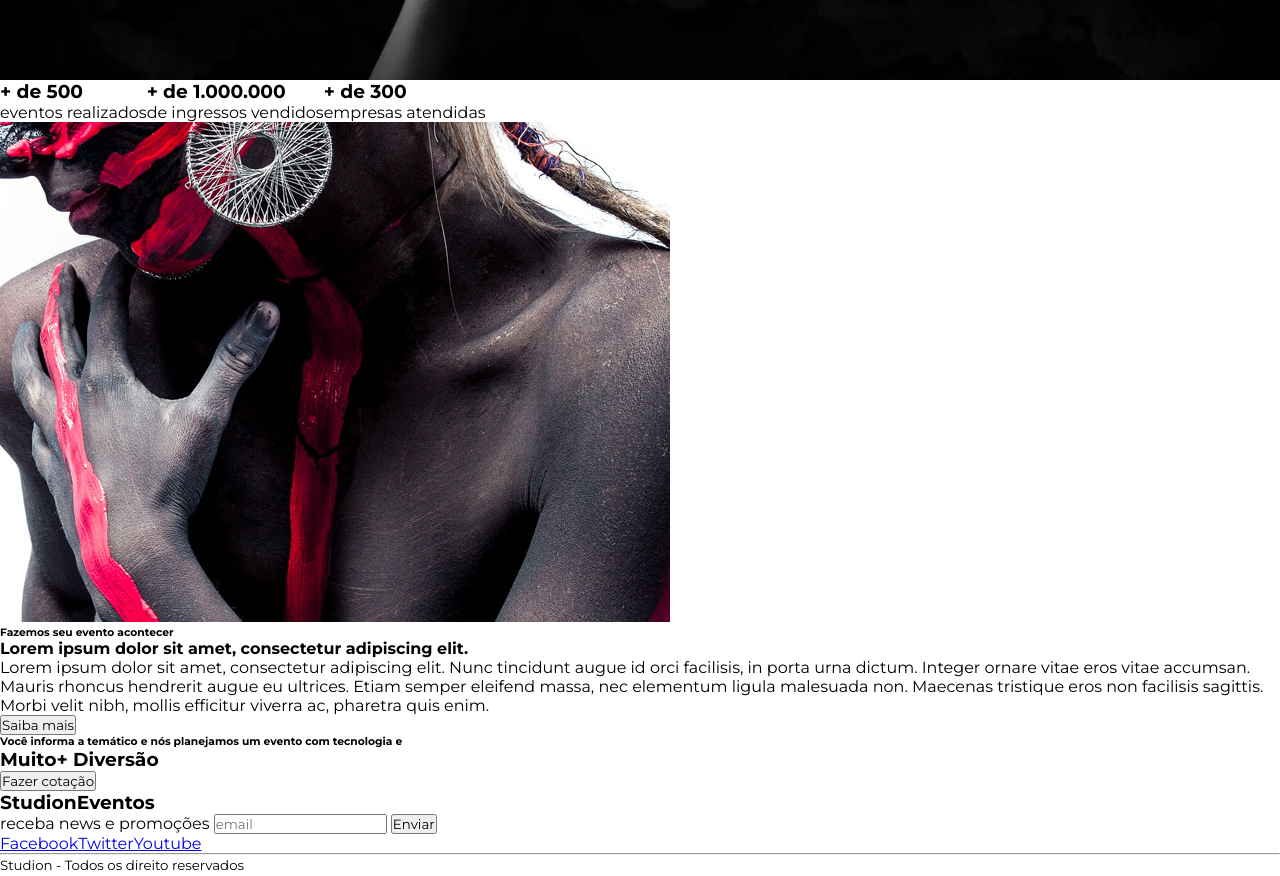
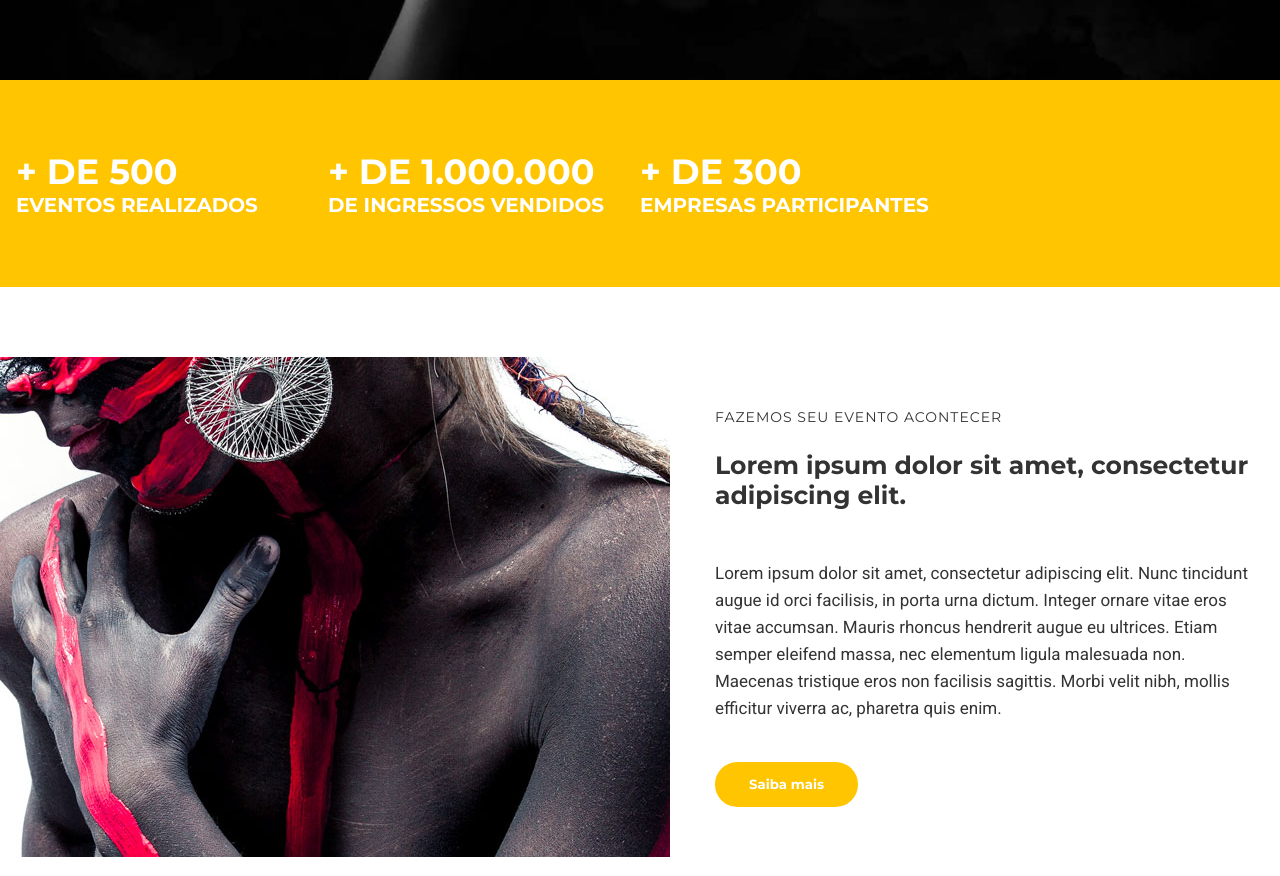
Before and after one commit to hugomonteirosouza/Studion-project, a website: page src/index.html in a window 1280 px wide. Shown: the part 720-1596 px from the top of the page. Drawn offline with Linux system fonts and the light colour scheme.

Commit message:
feat(main): implemented the counter style

```diff
--- a/src/index.html
+++ b/src/index.html
@@ -57,23 +57,39 @@
         </div>
     </header>
     <main>
-        <section id="eventos">
-            <ul>
-                <li><h3>+ de 500 </h3>eventos realizados</li>
-                <li><h3>+ de 1.000.000 </h3>de ingressos vendidos</li>
-                <li><h3>+ de 300 </h3> empresas atendidas</li>
+        <section id="counter">
+            <ul class="counter__container">
+                <li>
+                    <h3>+ de 500
+                        <small>
+                            eventos realizados
+                        </small>
+                    </h3>
+                </li>
+                <li>
+                    <h3>+ de 1.000.000
+                        <small>
+                            de ingressos vendidos
+                        </small>
+                    </h3>
+                </li>
+                <li>
+                    <h3>+ de 300
+                        <small>
+                            empresas participantes
+                        </small>
+                    </h3>
+                </li>
+
             </ul>
         </section>
-        <section id="principal">
-            <div id="img">
-
-            </div>
-            <div id="conteudo">
-                <img src="./images/institutional.jpg">
+        <section class="institutional">
+            <img class="institutional__img" src="./images/institutional.jpg" alt="Studion Image">
+            <div class="institutional__copy">
                 <h6>Fazemos seu evento acontecer</h6>
                 <h4>Lorem ipsum dolor sit amet, consectetur adipiscing elit.</h4>
                 <p>Lorem ipsum dolor sit amet, consectetur adipiscing elit. Nunc tincidunt augue id orci facilisis, in porta urna dictum. Integer ornare vitae eros vitae accumsan. Mauris rhoncus hendrerit augue eu ultrices. Etiam semper eleifend massa, nec elementum ligula malesuada non. Maecenas tristique eros non facilisis sagittis. Morbi velit nibh, mollis efficitur viverra ac, pharetra quis enim.</p>
-                <button>Saiba mais</button>
+                <button class="btn btn--institutional">Saiba mais</button>
             </div>
             <div>
                 <h6>Você informa a temático e nós planejamos um evento com tecnologia e</h6>
--- a/src/style.css
+++ b/src/style.css
@@ -1,23 +1,30 @@
 
-@import url('https://fonts.googleapis.com/css2?family=Montserrat:wght@300;400;700;900&display=swap');
+@import url('https://fonts.googleapis.com/css2?family=Montserrat:wght@300;400;700;900&family=Roboto&display=swap');
 
 * {
     cursor: default;
    /*resetar os estilos prévios do html*/
-    --color-primary: #ffc500;
-    margin: 0;
-    padding:0;
-    box-sizing: border-box;
+   margin: 0;
+   padding:0;
+   box-sizing: border-box;
+   --color--copy: #333333;
+   --color-primary: #ffc500;
+   --main-padding: 1rem;
     /* add uma nova fonte para o site inteiro*/
     font-family: 'Montserrat', sans-serif;
-    --main-padding: 1rem;
 }
 
 body{
     padding-top: 7.75rem;
 }
 
-ul{
+header,
+main,
+footer {
+    overflow-x: hidden;
+}
+
+ul {
     display: flex;
     list-style: none;
 }
@@ -123,7 +130,7 @@ ul{
     cursor: pointer;
     height: 2.8125rem;
     padding: 0 2rem;
-    border: solid #fff;
+    border: .125rem solid #fff;
     background: unset;
     color: var(--color-primary);
     border-radius: 10rem;
@@ -131,8 +138,74 @@ ul{
     transition: 0.5s all ease;
 }
 
-.btn:hover{
-    border: var(--color-primary);
+.btn:hover,
+.btn--institutional{
+    border-color: var(--color-primary);
     background: var(--color-primary);
     color: #fff;
 }
+
+#counter {
+    background-color: var(--color-primary);
+    color: #fff;
+    text-transform: uppercase;
+    padding: 4.375rem 1rem;
+}
+
+.counter__container{
+    display: grid;
+    align-items: center;
+    grid-template-columns: repeat(auto-fill,minmax(300px, 1fr));
+    margin: 0 auto;
+}
+
+.counter__container h3{
+    font-size: 2.1875rem;
+    font-weight: 700;
+}
+
+.counter__container h3 small{
+    display: block;
+    font-size: 1.25rem;
+}
+
+.institutional{
+    display: grid;
+    align-items: center;
+    grid-template-columns: auto auto;
+    gap: 2.8125rem;
+    margin-top: 4.375rem;
+    color: var(--color--copy);
+}
+
+.institutional__copy{
+    padding-right: 1.5rem;
+}
+
+.institutional__copy h6{
+    font-size: .875rem;
+    font-weight: 400;
+    letter-spacing: .0625rem;
+    text-transform: uppercase;
+    margin-bottom: 1.5rem;
+}
+
+
+.institutional__copy h4{
+    font-size: 1.5625rem;
+    font-weight: 700;
+    margin-bottom: 3.125rem;
+}
+
+.institutional__copy p{
+    font-family: 'Roboto', sans-serif;
+    font-size: 1.0625rem;
+    line-height: 1.6875rem;
+    margin-bottom: 2.5rem;
+}
+
+.btn--institutional:hover{
+    border-color: var(--color--copy);
+    background: unset;
+    color: var(--color--copy);
+}
```
